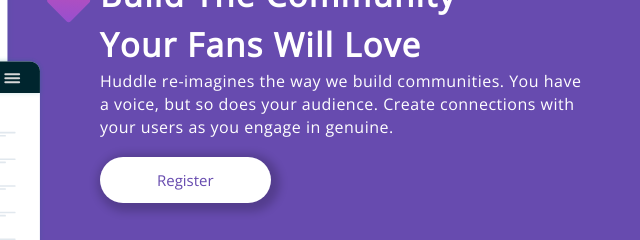
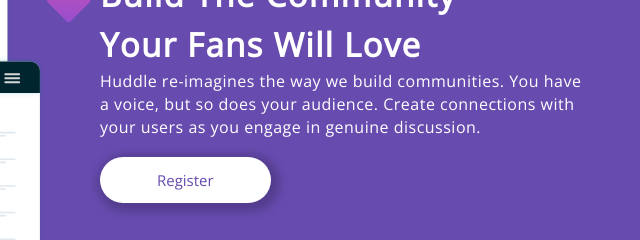
Before and after one commit to Bruno-nog/huddle-landing-page, a plain HTML site: page index.html in a window 1280 px wide. Shown: the part 186-426 px from the top of the page, 635-1275 px from the left. Drawn offline with nearby package versions, Linux system fonts and the light colour scheme.

Commit message:
coloquei novamente o discussion

```diff
--- a/index.html
+++ b/index.html
@@ -41,7 +41,7 @@
           <p class="text">
             Huddle re-imagines the way we build communities. You have a voice,
             but so does your audience. Create connections with your users as you
-            engage in genuine.
+            engage in genuine discussion.
           </p>
           <a href="#" class="btn">Register</a>
         </div>
```
